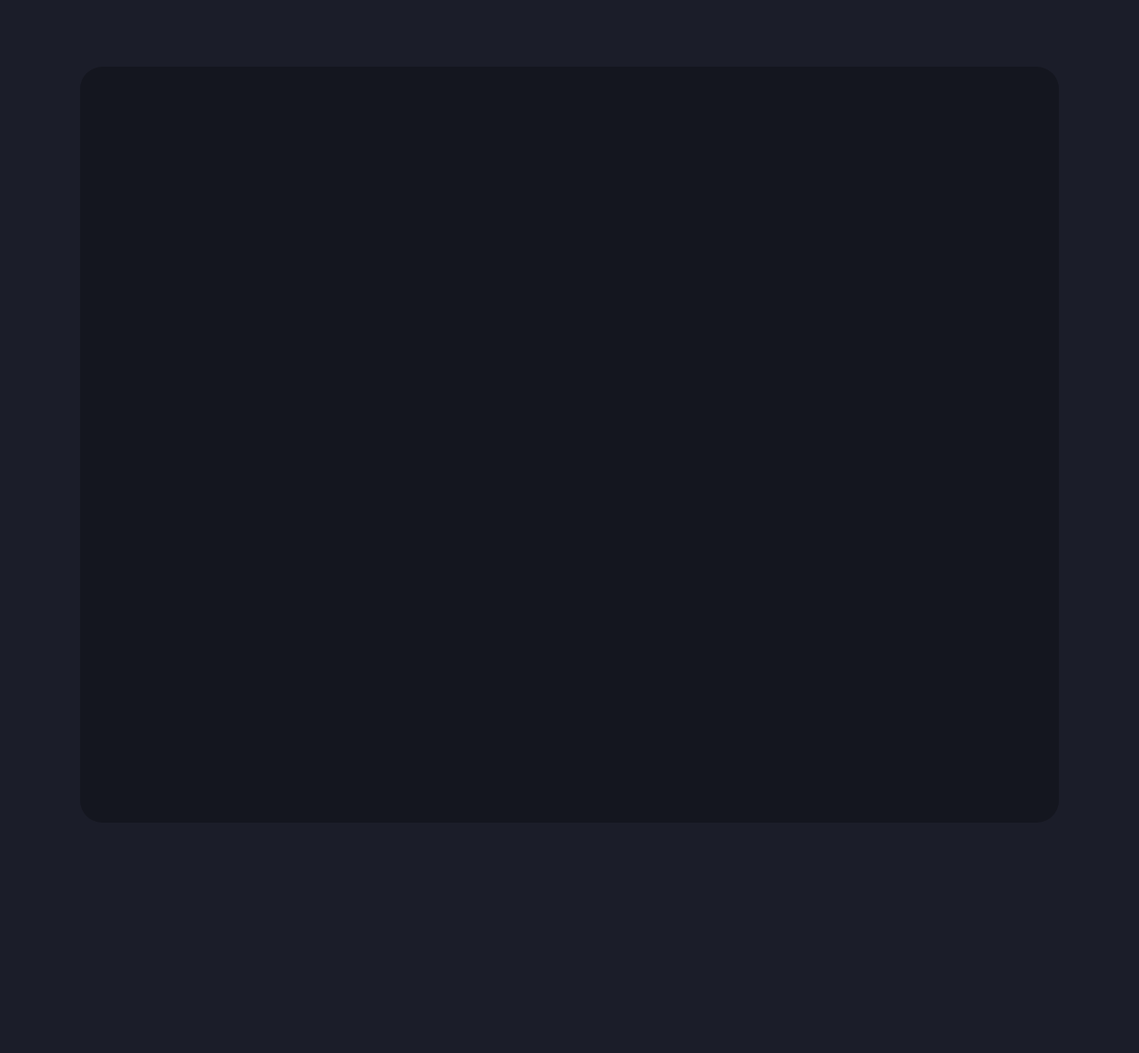
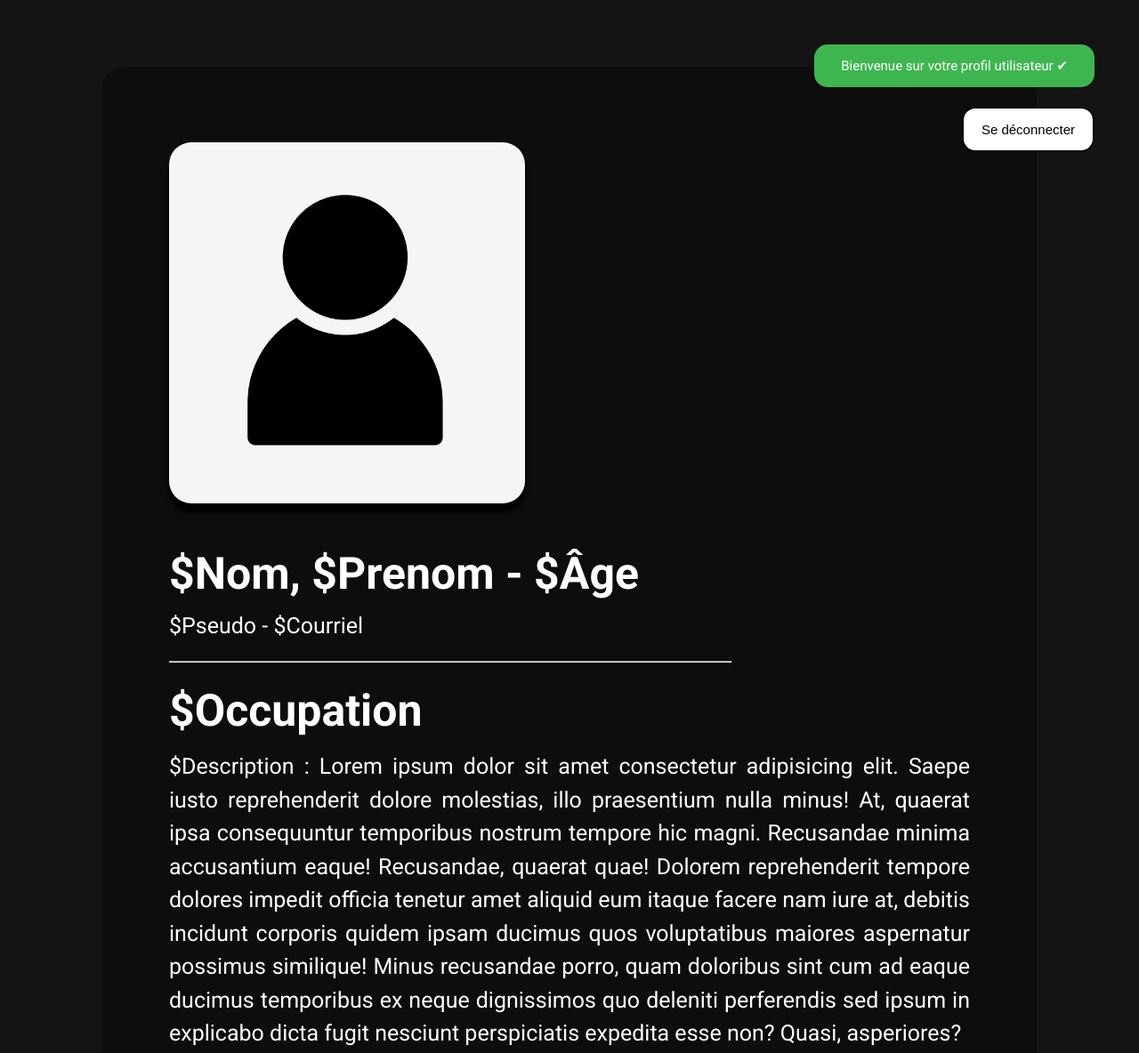
Before and after one commit to yaokounakou/Travail-Pratique-Clien-Serveur-DOM, a website: page Client/Public/HTML/PageProfil/profilePage.html in a window 1280 px wide. Shown: the whole page at 89% size. Before the commit the page ends 1000 px from the top, so only its background shows below. Drawn offline with Linux system fonts and the light colour scheme.

Commit message:
last one i think

```diff
--- a/Client/Public/CSS/PageProfil/profilePage.css
+++ b/Client/Public/CSS/PageProfil/profilePage.css
@@ -9,7 +9,7 @@
 /*---------- SCROLLBAR ----------*/
 
 *::-webkit-scrollbar {
-    width: 10px;
+    width: 12.5px;
 }
 
 *::-webkit-scrollbar-track {
@@ -26,19 +26,98 @@
 
 body {
     color: #fff;
+    font-size: 25px;
     font-family: 'Roboto', sans-serif;
-    background-color: #1b1d29;
+    background-color: #141415;
 }
 
-#container {
-    width: 1000px;
-    height: 750px ;
-    padding: 50px;
+#title {
+    width: max-content;
+    padding: 15px 30px;
+    margin-left: auto;
+    margin-right: auto;
+    text-align: center;
+    border-radius: 15px;
+    background-color: #3EB650;
+
+    font-size: 15px;
+    position: fixed;
+    top: 50px;
+    right: 50px;
+}
+
+#profileBlock {
+    width: 900px;
+    padding: 75px;
     margin-left: auto;
     margin-right: auto;
     margin-top: 75px;
     margin-bottom: 75px;
     border-radius: 25px;
-    background-color: rgba(0, 0, 0, 0.25);
+    background-color: rgba(0, 0, 0, 0.35);
     transition: .5s ease;
 }
+
+#userImageSection {
+    width: 300px;
+    padding: 50px;
+    margin-top: 10px;
+    margin-bottom: 50px;
+    border-radius: 25px;
+    background-color: #f5f5f5;
+    box-shadow: 0px 10px 5px #000;
+}
+
+#userImageSection img {
+    width: 300px;
+}
+
+#firstInfo {
+    margin-bottom: 25px;
+}
+
+#firstInfo1 {
+    margin-bottom: 15px;
+}
+
+#line {
+    width: 70%;
+}
+
+#secondInfo {
+    margin-top: 25px;
+}
+
+#secondInfo2 {
+    margin-top: 15px;
+}
+
+#secondInfo2 p {
+    text-align: justify;
+    text-justify: inter-word;
+    line-height: 150%;
+}
+
+#seDeconnecter {
+    color: #000;
+    font-size: 15px;
+    margin-top: 20px;
+    padding: 15px 20px;
+    width: max-content;
+    border: 2px solid #000;
+    border-radius: 15px;
+    background-color: #fff;
+    transition: .25s ease-in-out;
+
+    position: fixed;
+    top: 100px;
+    right: 50px;
+}
+
+#seDeconnecter:hover {
+    color: #fff;
+    cursor: pointer;
+    box-shadow: 0px 10px #000;
+    background-color: #E12B38;
+    transition: .25s ease-in-out;
+}
--- a/Client/Public/CSS/PagesAccueil/connectToSession.css
+++ b/Client/Public/CSS/PagesAccueil/connectToSession.css
@@ -26,7 +26,7 @@
 body {
     font-family: 'Roboto', sans-serif;
     font-size: 25px;
-    background-color: #1b1d29;
+    background-color: #141415;
 }
 
 #container {
--- a/Client/Public/CSS/PagesAccueil/createAccountForm.css
+++ b/Client/Public/CSS/PagesAccueil/createAccountForm.css
@@ -26,7 +26,7 @@
 body {
     font-family: 'Roboto', sans-serif;
     font-size: 25px;
-    background-color: #1b1d29;
+    background-color: #141415;
 }
 
 #container {
--- a/Client/Public/HTML/PageProfil/profilePage.html
+++ b/Client/Public/HTML/PageProfil/profilePage.html
@@ -12,22 +12,46 @@
 </head>
 <body>
 
-    <div id="container">
 
-        <div id="profileBlock">
+    <div id="title">
+            <p>Bienvenue sur votre profil utilisateur &#x2714;</p>
+    </div>
+
+    <div id="profileBlock">
+
+        <div id="userImageSection">
+            <img src="../../Medias/User Icon.png" alt="Icône de l'utilisateur" id="userImageIcon">
+        </div>
+
+        <div id="firstInfo">
+
+            <div id="firstInfo1">
+                <h1>$Nom, $Prenom - $Âge</h1>
+            </div>
+
+            <div id="firstInfo2">
+                <p>$Pseudo - $Courriel</p>
+            </div>
 
         </div>
 
-        <div id="Block2">
+        <hr id="line">
 
-        </div>
+        <div id="secondInfo">
+            <div id="secondInfo1">
+                <h1>$Occupation</h1>
+            </div>
 
-        <div id="Block3">
-
+            <div id="secondInfo2">
+                <p>$Description : Lorem ipsum dolor sit amet consectetur adipisicing elit. Saepe iusto reprehenderit dolore molestias, illo praesentium nulla minus! At, quaerat ipsa consequuntur temporibus nostrum tempore hic magni. Recusandae minima accusantium eaque! Recusandae, quaerat quae! Dolorem reprehenderit tempore dolores impedit officia tenetur amet aliquid eum itaque facere nam iure at, debitis incidunt corporis quidem ipsam ducimus quos voluptatibus maiores aspernatur possimus similique! Minus recusandae porro, quam doloribus sint cum ad eaque ducimus temporibus ex neque dignissimos quo deleniti perferendis sed ipsum in explicabo dicta fugit nesciunt perspiciatis expedita esse non? Quasi, asperiores?</p>
+            </div>
         </div>
 
     </div>
 
+    <a href="http://localhost:2000/ouvrirUneSession">
+        <button id="seDeconnecter">Se déconnecter</button>
+    </a>
 
 </body>
 </html>
--- a/Client/Public/Js/createAccountForm.js
+++ b/Client/Public/Js/createAccountForm.js
@@ -12,10 +12,10 @@ function creerUnCompte(event) {
 
         if(reponseJson.success) {
             alert("Votre compte a bien été créé. Cliquez pour vous connecter.");
-            window.location.href = "http://localhost:2000/ouvrirUneSession"
+            window.location.href = "http://localhost:2000/ouvrirUneSession";
         }
         else {
-            alert("Une erreur s'est produite. Réessayez à nouveau. " + reponseJson.erreur)
+            alert("Une erreur s'est produite. Réessayez à nouveau. " + reponseJson.erreur);
         }
 
     })
--- a/Client/app.js
+++ b/Client/app.js
@@ -21,5 +21,5 @@ app.get("/profilUtilisateur", (req, rep) => {
 
 /*---------- ÉCOUTE DU SERVEUR ----------*/
 app.listen(PORT, () => {
-    console.log("L'application du côté client s'exécute sur le port " + PORT + ".")
+    console.log("L'application du côté client s'exécute sur le port " + PORT + ".");
 })
```
Also changed, not shown: Client/Public/HTML/PagesAcceuil/connectToSession.html (+9 -4 lines), Client/Public/HTML/PagesAcceuil/createAccountForm.html (+1 -1 lines), Client/Public/Js/connectToSession.js (+17 -2 lines), Server/Js/requetesKnex.js (+6 -1 lines), Server/app.js (+22 -0 lines), 2 other files.
